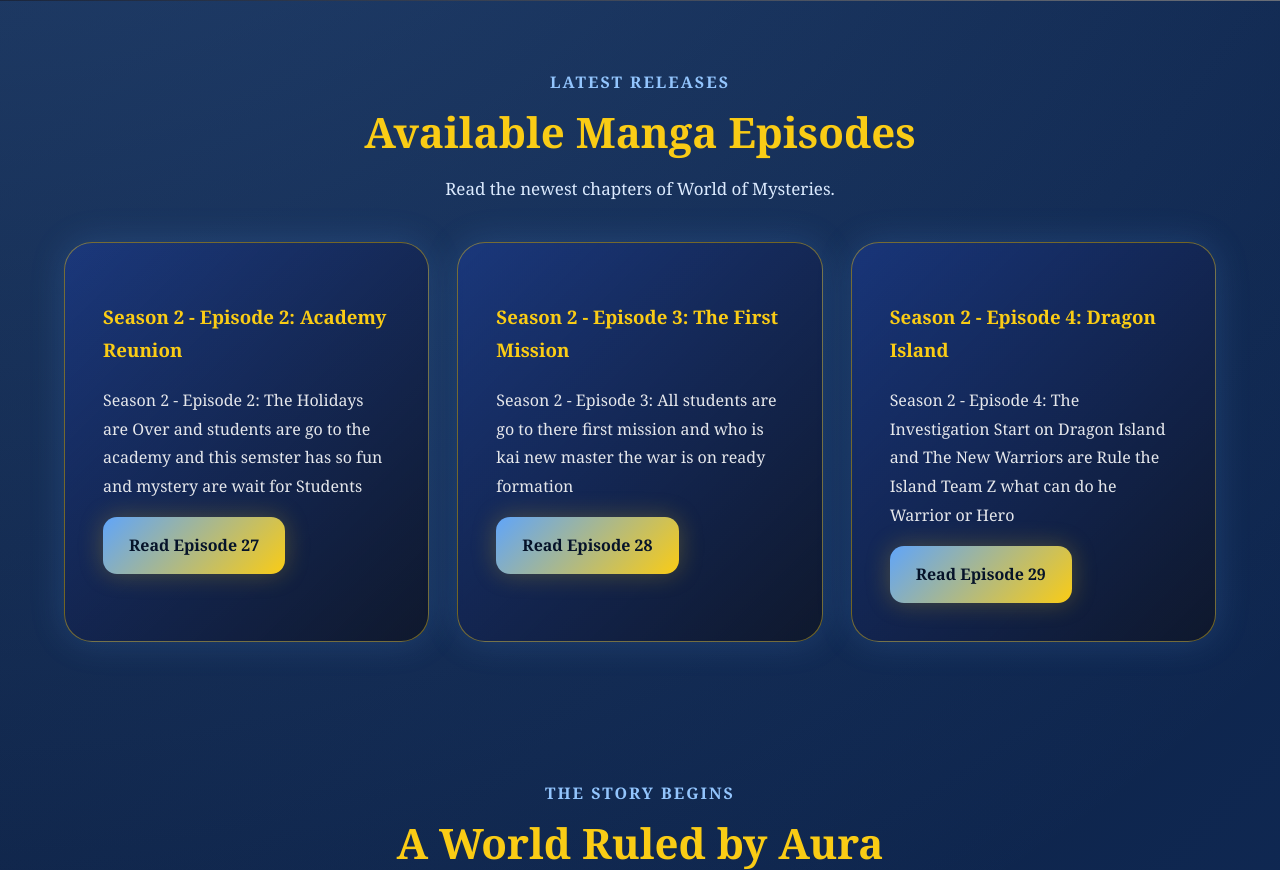
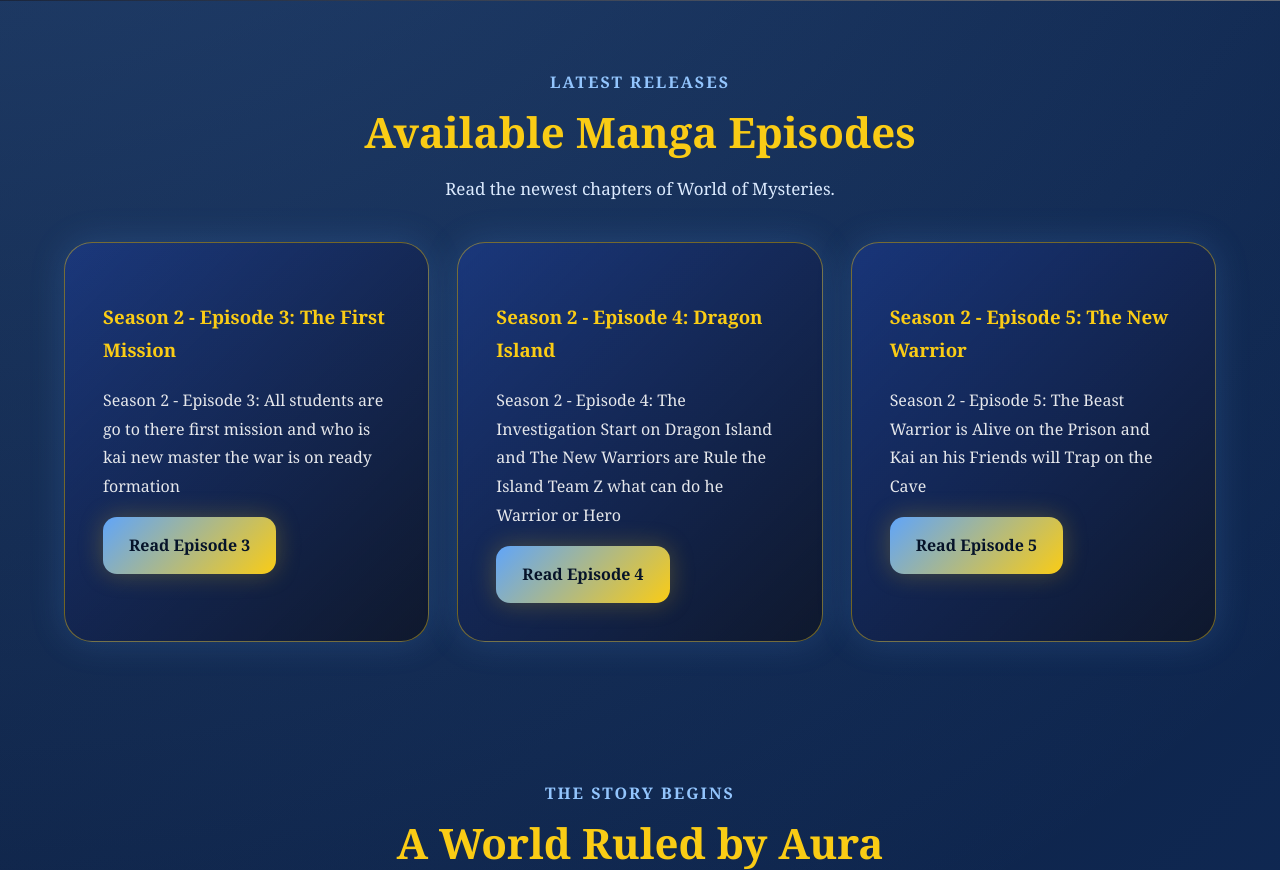
Before and after one commit to infinityaiworld001-cmd/my_world, a Flask app: page / in a window 1280 px wide. Shown: the part 692-1562 px from the top of the page. Run offline with Flask 3, Linux system fonts and the light colour scheme; grey boxes are pictures that could not be loaded.

Commit message:
Update index.html

```diff
--- a/templates/index.html
+++ b/templates/index.html
@@ -56,21 +56,6 @@
     <div class="grid-3">
 
         <div class="story-box">
-    <h3>Season 2 - Episode 2: Academy Reunion</h3>
-
-    <p>
-        Season 2 - Episode 2: The Holidays are
-        Over and students are go to the academy
-        and this semster has so fun and mystery
-        are wait for Students
-    </p>
-
-    <a href="/manga/episode-27/1" class="btn">
-        Read Episode 27
-    </a>
-</div>
-
-        <div class="story-box">
     <h3>Season 2 - Episode 3: The First Mission</h3>
 
     <p>
@@ -80,7 +65,7 @@
     </p>
 
     <a href="/manga/episode-28/1" class="btn">
-        Read Episode 28
+        Read Episode 3
     </a>
 </div>
 
@@ -95,10 +80,23 @@
     </p>
 
     <a href="/manga/episode-29/1" class="btn">
-        Read Episode 29
+        Read Episode 4
     </a>
 </div>
 
+        <div class="story-box">
+    <h3>Season 2 - Episode 5: The New Warrior</h3>
+
+    <p>
+        Season 2 - Episode 5: The Beast Warrior
+        is Alive on the Prison and Kai an his
+        Friends will Trap on the Cave
+    </p>
+
+    <a href="/manga/episode-30/1" class="btn">
+        Read Episode 5
+    </a>
+</div>
 
     </div>
 </section>
```
